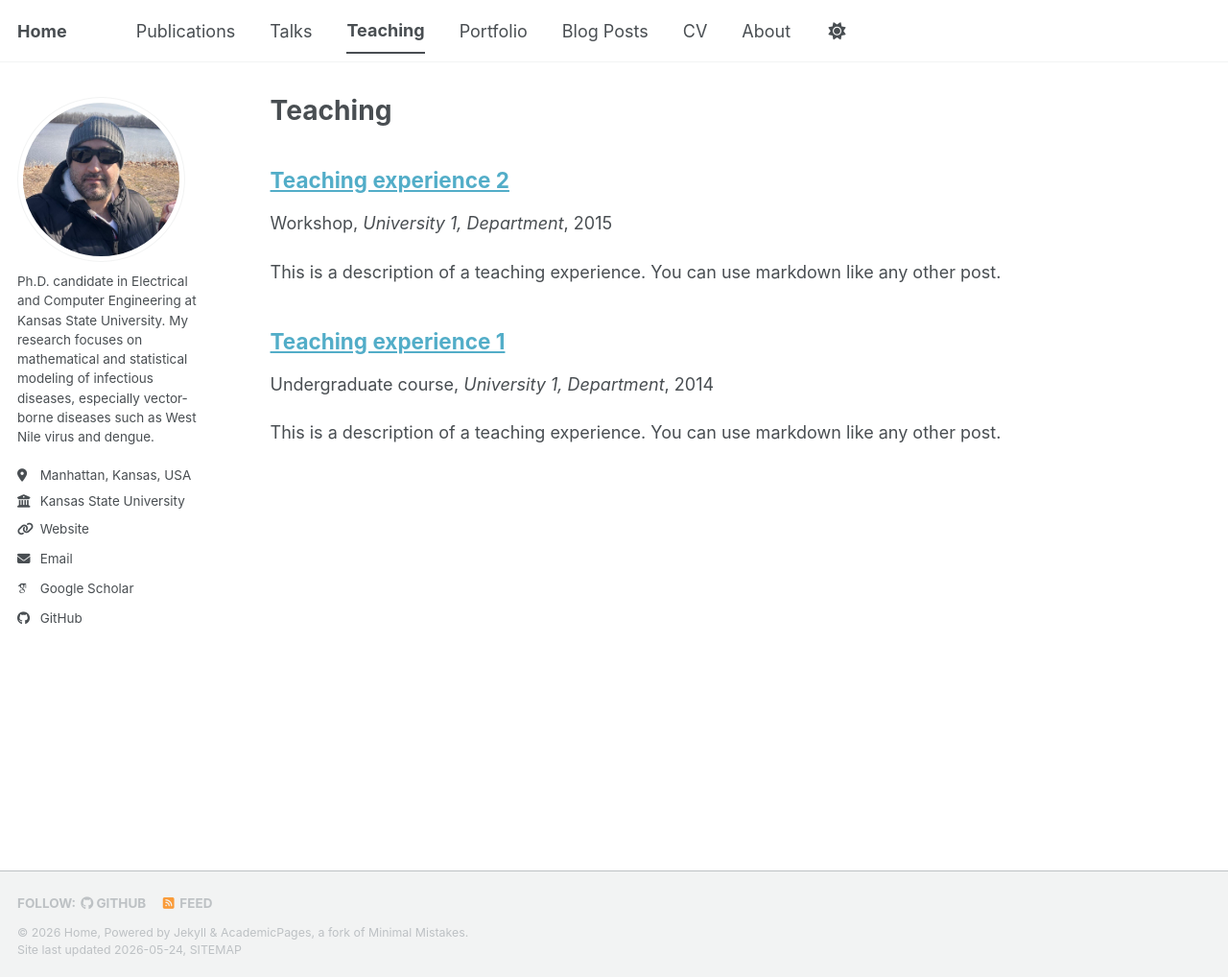
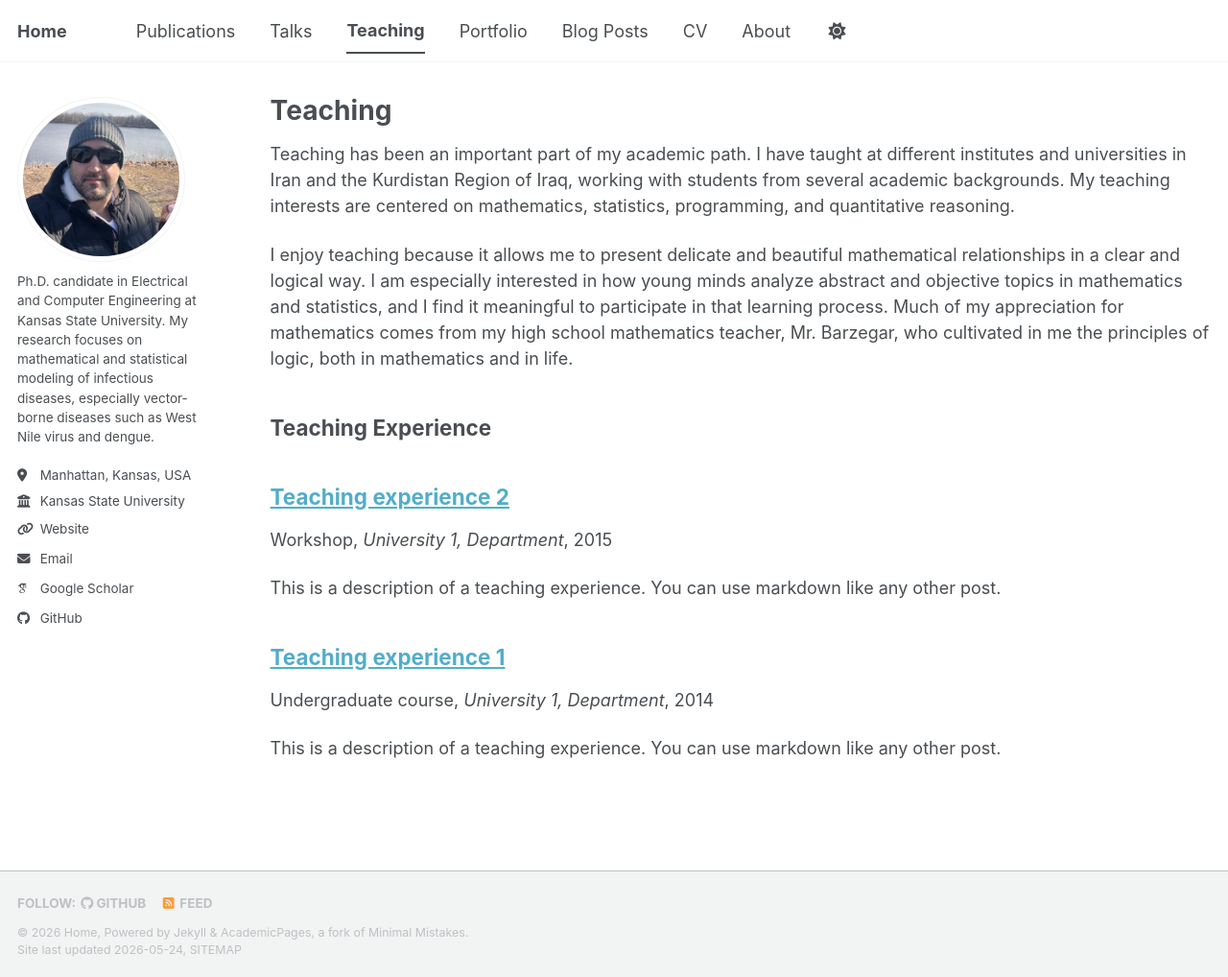
Before and after one commit to Saman-Hoss/Saman-Hoss.github.io, a Jekyll site: the page built from _pages/teaching.html, in a window 1280 px wide and 1018 px high. Shown: the whole window at 96% size. Built offline with Jekyll 4.4.1, drawn with Linux system fonts in a browser that asks for light colours; some web fonts are replaced; a script bundle is joined from its source files by our own code; library files that are not in the unit come from our copies.

Commit message:
Update teaching.html

```diff
--- a/_pages/teaching.html
+++ b/_pages/teaching.html
@@ -7,6 +7,16 @@ author_profile: true
 
 {% include base_path %}
 
+<p>
+Teaching has been an important part of my academic path. I have taught at different institutes and universities in Iran and the Kurdistan Region of Iraq, working with students from several academic backgrounds. My teaching interests are centered on mathematics, statistics, programming, and quantitative reasoning.
+</p>
+
+<p>
+I enjoy teaching because it allows me to present delicate and beautiful mathematical relationships in a clear and logical way. I am especially interested in how young minds analyze abstract and objective topics in mathematics and statistics, and I find it meaningful to participate in that learning process. Much of my appreciation for mathematics comes from my high school mathematics teacher, Mr. Barzegar, who cultivated in me the principles of logic, both in mathematics and in life.
+</p>
+
+<h2>Teaching Experience</h2>
+
 {% for post in site.teaching reversed %}
   {% include archive-single.html %}
 {% endfor %}
```
